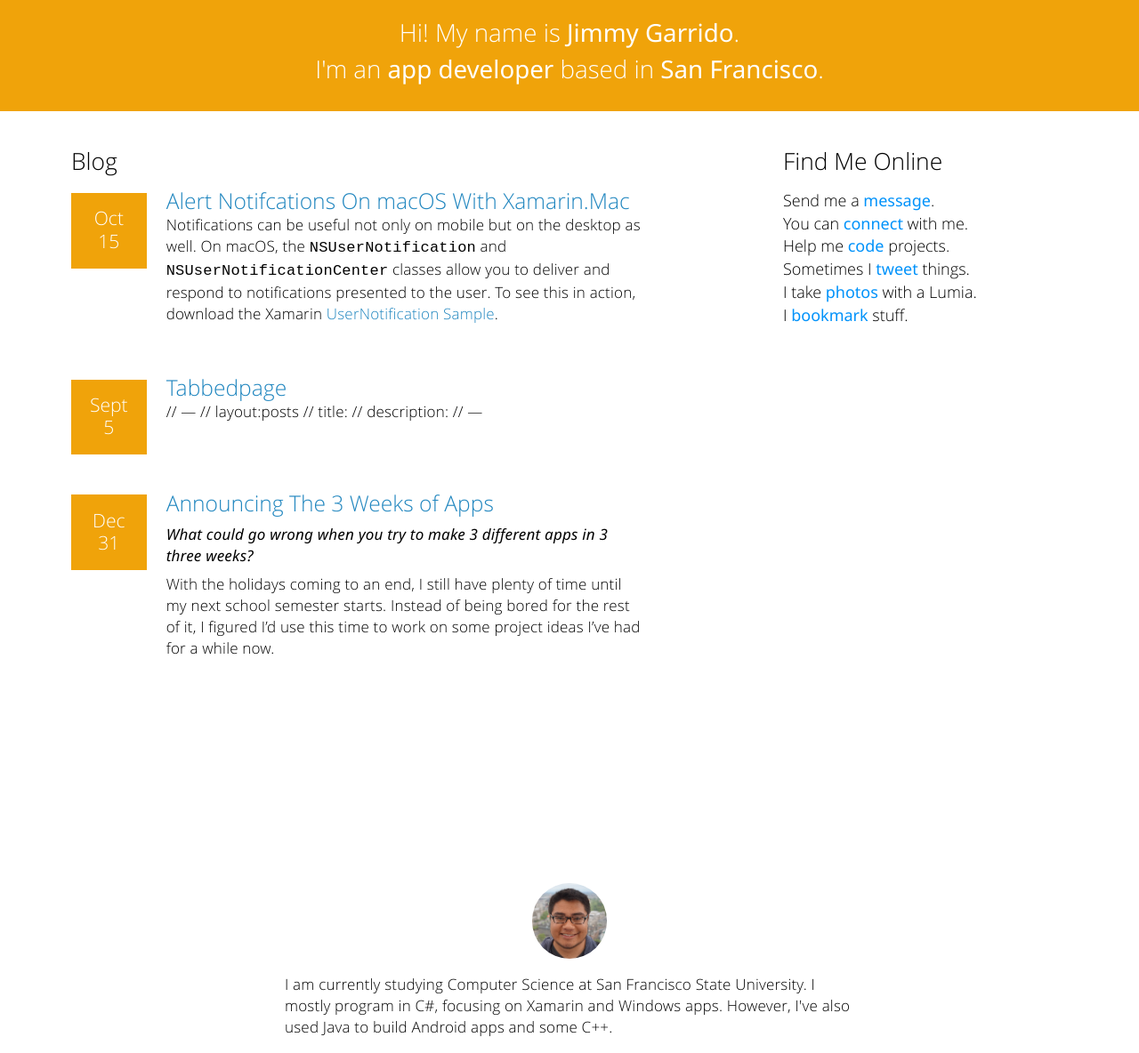
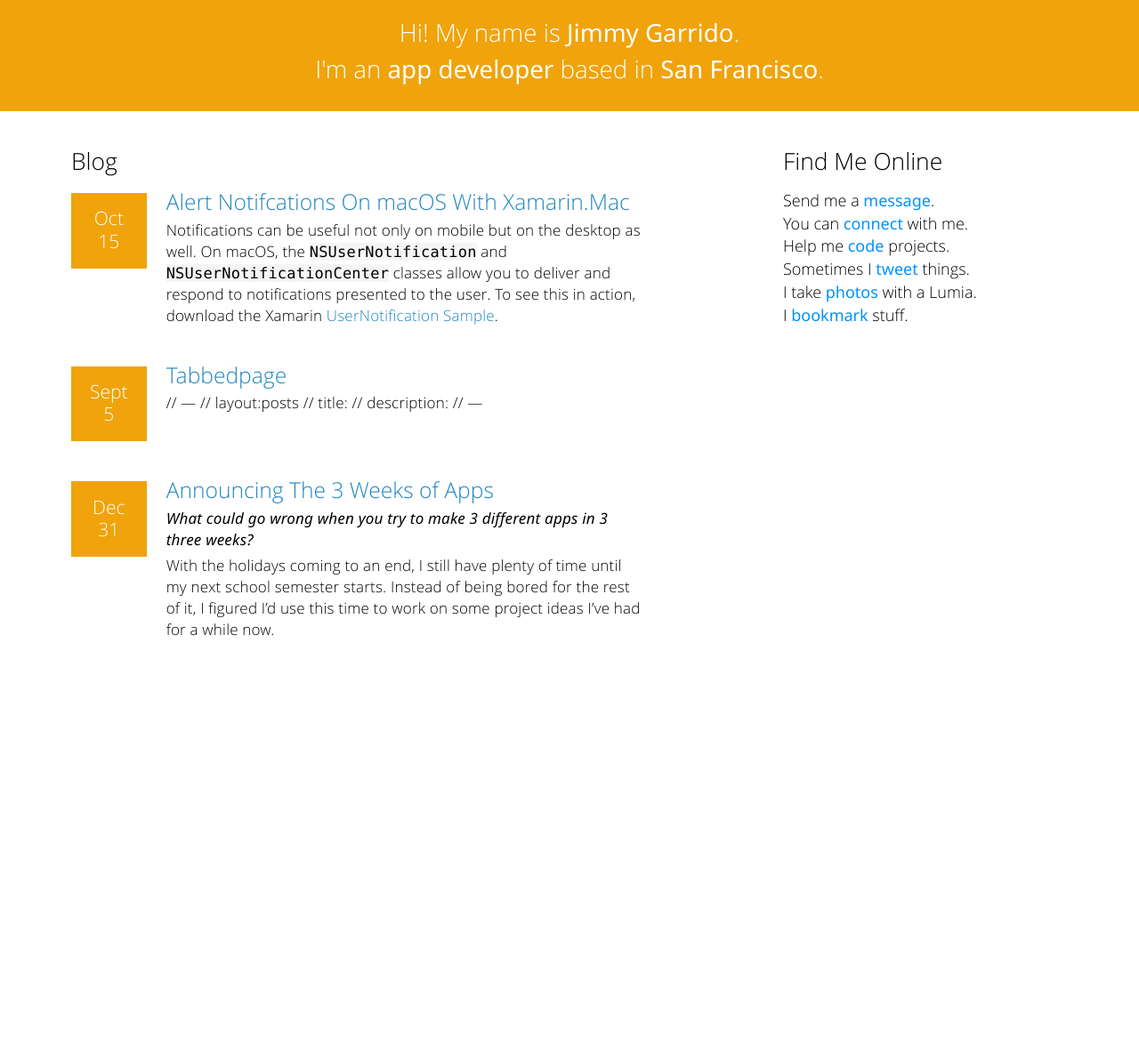
Before and after one commit to jimmgarrido/jimmgarr-site, a Jekyll site: the page built from index.html, in a window 1280 px wide. Shown: the whole page at 89% size. Built offline with Jekyll 4.4.1, drawn with Linux system fonts in a browser that asks for light colours; after the commit the page ends 900 px from its top, so only the background shows below that.

Commit message:
tweak homepage

```diff
--- a/_layouts/homepage.html
+++ b/_layouts/homepage.html
@@ -41,8 +41,6 @@
 			#header-phone {
 				background-color:#000000;
 				height: 175px;
-				margin-top:-10px;
-				padding-top:20px;
 			}
 
 			#header-text {
@@ -54,7 +52,7 @@
 			#mobile-header-text {
 				text-align:center;
 				color:white;
-				font-size: 23px;
+				font-size: 1.6rem;
 			}
 
 			.metro h1 {
@@ -65,10 +63,10 @@
 			}
 
 			#mobile-h1 {
-				color:black;
-				font-size:28px;
+				color: rgba(0,0,0,0.8);
+				font-size: 2.0rem;
 				text-align:center;
-				margin-bottom: 15px;
+				margin-bottom: 20px;
 			}
 
 			.metro h2 {
@@ -85,15 +83,15 @@
 			.metro h3 {
 				font-family: "Segoe UI SemiLight", "Open Sans Light", Verdana, Arial, Helvetica, sans-serif;
 				font-size: 1.4rem;
-				line-height:0.5em;
-				margin-top: 0px;
+				line-height:0.8em;
+				margin: 0 0 10px 0;
 			}
 
 			#mobile-h3 {
-				font-size:19px;
+				font-size:1.45rem;
 				text-align:center;
-				line-height: 4.2rem;
-				margin-bottom: 3px !important;
+				line-height: 1.8rem;
+				margin: 5px 0 5px 0 !important;
 			}
 
 			.metro p {
@@ -105,16 +103,17 @@
 
 			#mobile-p {
 				text-align: center;
-				font-size: 14px;
+				font-size: 1.1rem;
 			}
 
 			#post-desc{
 				font-family: "Segoe UI", "Open Sans", Verdana, Arial, Helvetica, sans-serif;
 				font-style: italic;
+				margin: 0 0 5px 0;
 			}
 
 			#post-excerpt {
-				margin-top: -0.5em;
+				margin: 0;
 			}
 
 			.center-image {
@@ -131,9 +130,9 @@
 			#mobile-date-block {
 				width:80px;
 				height:80px;
-				padding-top:13px;
+				padding-top: 20px;
 				margin:0 auto 0 auto;
-				display:block""
+				display: block
 			}
 
 			.date {
@@ -151,12 +150,13 @@
 				text-align: center !important;
 				padding:0 0 0 0 !important;
 				font-weight: 500 !important;
-				margin:0 0 -4px 0 !important;
+				margin:0 0 8px 0 !important;
 				font-size: 18px !important;
 			}
 
-			.post-details {
-				padding-top: 0.2em;
+			.highlighter-rouge {
+				background-color: #f5f5f5;
+				font-family: Menlo,Monaco,Consolas,"Courier New",monospace;
 			}
 
 			.main-content {
@@ -209,7 +209,7 @@
 					<h2>I <a href="https://preserve.io/u/jimmgarr" style="color:#0092fa"><strong>bookmark</strong></a> stuff.</h2>
 				</div>
 			</div>
-			<div class="row flex-just-center" style="margin-top:200px">
+			<!--<div class="row flex-just-center" style="margin-top:200px">
 				<div class="cell size6">
 					<img src="assets/me.jpg" class="center-image" style="height:5.5em; border-radius:50%;">
 					<p>
@@ -217,7 +217,7 @@
 						used Java to build Android apps and some C++.
 					</p>
 				</div>
-			</div>
+			</div>-->
 		</section>
 
 		<!-- Tablet Content -->
@@ -262,8 +262,8 @@
 		</section>
 
 		<!-- Mobile Content -->
-		<section class="flex-grid on-phone no-pc no-tablet">
-			<div class="container">
+		<section class="flex-grid on-phone no-pc no-tablet main-content">
+			<div class="row">
 				<div class="grid" style="margin-top:-10px">
 					<div class="row">
 						<div class="span8">
```
Also changed, not shown: _layouts/posts.html (+18 -17 lines).
